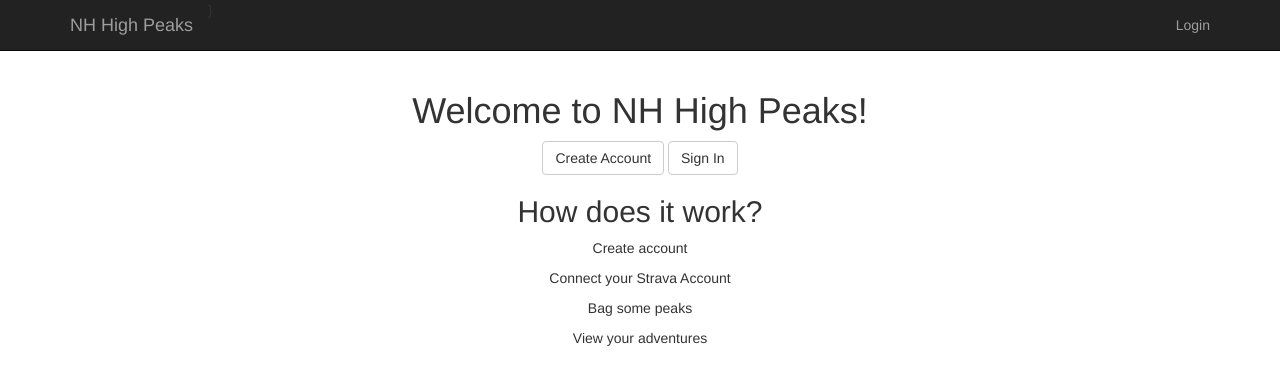
After one commit to lislel/strava3, a Flask app: page /welcome in a window 1280 px wide. The commit adds this page. Shown: the top 385 px of the page. Run offline with Flask 2, Linux system fonts and the light colour scheme; some libraries are stand-ins or nearby versions.

Commit message:
welcome page added

```diff
--- a/app/forms.py
+++ b/app/forms.py
@@ -72,3 +72,7 @@ class ManualEntryEditForm(FlaskForm):
 class ManualEntryViewForm(FlaskForm):
     edit = SubmitField(label='Edit Activity')
     delete = SubmitField(label='Delete Activity')
+
+class WelcomeForm(FlaskForm):
+    create_account = SubmitField(label='Create Account')
+    sign_in = SubmitField(label='Sign In')
--- a/app/routes.py
+++ b/app/routes.py
@@ -5,7 +5,7 @@ from app import app, db
 from app.forms import LoginForm, RegistrationForm
 from app.models import User, Mountain, Activity
 from app.oauth import StravaOauth, DataIngest
-from app.forms import ResetPasswordRequestForm, ResetPasswordForm, ManualEntryForm, ManualEntryEditForm, ManualEntryViewForm
+from app.forms import ResetPasswordRequestForm, ResetPasswordForm, ManualEntryForm, ManualEntryEditForm, ManualEntryViewForm, WelcomeForm
 from app.email import send_password_reset_email
 
 import time
@@ -280,3 +280,14 @@ def manual_entry_view(act_name):
             return index()
 
     return render_template('manual_entry_view.html', title="Manual Entry View", act=act, form=form)
+
+@app.route('/welcome', methods=['GET', 'POST'])
+def welcome():
+    form = WelcomeForm()
+    if form.validate_on_submit():
+        if form.create_account.data:
+            return redirect('/register')
+        if form.sign_in.data:
+            return redirect('/login')
+
+    return render_template('welcome.html', title="Welcome to NH High Peaks", form=form)
--- a/app/templates/index.html
+++ b/app/templates/index.html
@@ -1,10 +1,7 @@
 {% extends "base.html" %}
 
+
 {% block app_content %}
-
-
-
-
     <div class="container-fluid">
         <div class="row justify-content-center">
             <h1 class="display-1 text-center">{{n_finished}} of 48 Peaks Completed</h1>
--- /dev/null
+++ b/app/templates/welcome.html
@@ -0,0 +1,28 @@
+{% extends "base.html" %}
+{% import 'bootstrap/wtf.html' as wtf %}
+
+
+{% block app_content %}
+
+<div class="row">
+	<div class="col text-center">
+		<div>
+			<h1>Welcome to NH High Peaks!</h1>
+		</div>
+		<div>
+			{{ wtf.quick_form(form) }}
+		</div>
+	</div>
+</div>
+
+<div class="row">
+    <div class="col text-center">
+		<h2>How does it work?</h2>
+		<p>Create account</p>
+		<p>Connect your Strava Account</p>
+		<p>Bag some peaks</p>
+		<p>View your adventures</p>
+	</div>
+</div>
+
+{% endblock %}
```
